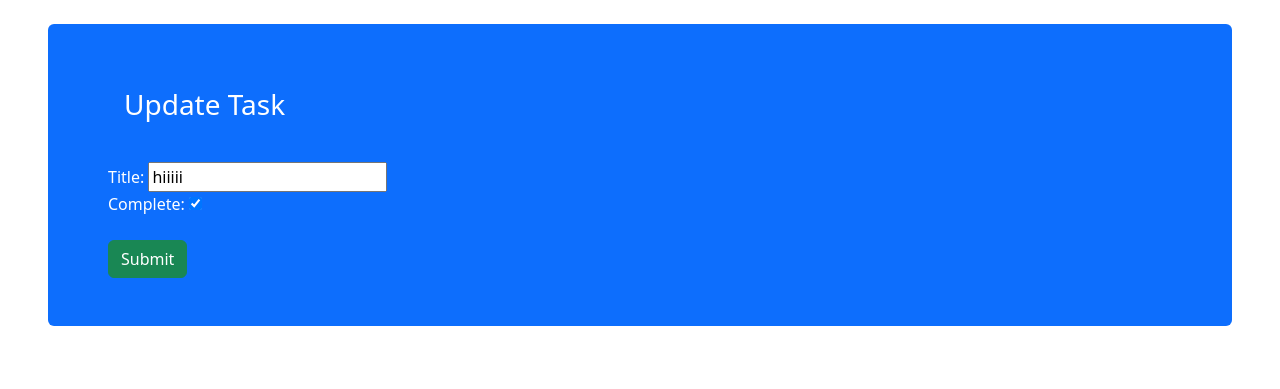
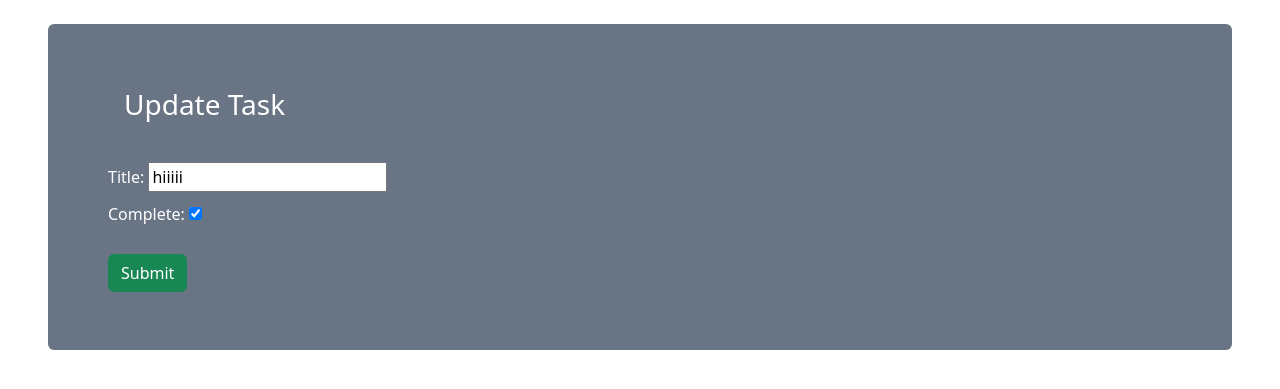
Before and after one commit to Mannu258/To-do, a Django app: page /update_task/14/ in a window 1280 px wide. Shown: the top 389 px of the page. Run offline with Django 5.2, Linux system fonts and the light colour scheme; data comes from the database, SQL or seed files in the repository.

Commit message:
change update color again

```diff
--- a/todo/todoapp/templates/update_task.html
+++ b/todo/todoapp/templates/update_task.html
@@ -12,7 +12,16 @@
     <link href="https://cdn.jsdelivr.net/npm/bootstrap@5.3.3/dist/css/bootstrap.min.css" rel="stylesheet" integrity="sha384-QWTKZyjpPEjISv5WaRU9OFeRpok6YctnYmDr5pNlyT2bRjXh0JMhjY6hW+ALEwIH" crossorigin="anonymous">
   </head>
   <body>
-    <div class="mt-4 m-5 p-5 bg-primary text-white rounded">
+
+    <div class="mt-4 m-5 p-5 bg-primarye text-white rounded">
+        <style>
+            .bg-primarye{
+             background-color: rgb(105 116 133);
+            }
+            input{
+                margin-bottom: 10px;
+            }
+         </style>
         <div class="container">
         <h3 class="m-3">Update Task</h3><br>
     <form method="post">
@@ -24,6 +33,7 @@
 </div>
 
 </div>
+
     <script src="https://cdn.jsdelivr.net/npm/bootstrap@5.3.3/dist/js/bootstrap.bundle.min.js" integrity="sha384-YvpcrYf0tY3lHB60NNkmXc5s9fDVZLESaAA55NDzOxhy9GkcIdslK1eN7N6jIeHz" crossorigin="anonymous"></script>
   </body>
 </html>
```
